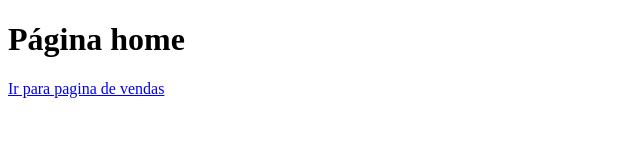
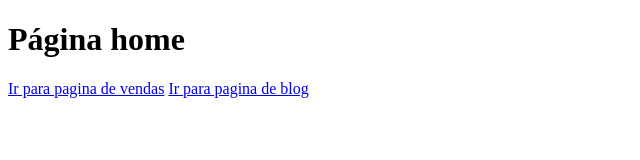
Before and after one commit to HenriqueBauerSantos/CSharpOrientadoObjetos-Udemy, a plain HTML site: page site-de-vendas/index.html in a window 1280 px wide. Shown: the whole page, without its empty margins (0-640 px from the left). Drawn offline with Linux system fonts and the light colour scheme.

Commit message:
Atualização layout

```diff
--- a/site-de-vendas/index.html
+++ b/site-de-vendas/index.html
@@ -11,5 +11,6 @@
         Página home
     </h1>
     <a href="vendas.html">Ir para pagina de vendas</a>
+    <a href="blog.html">Ir para pagina de blog</a>
 </body>
 </html>
```
Also changed, not shown: site-de-vendas/blog.html (+1 -0 lines).
